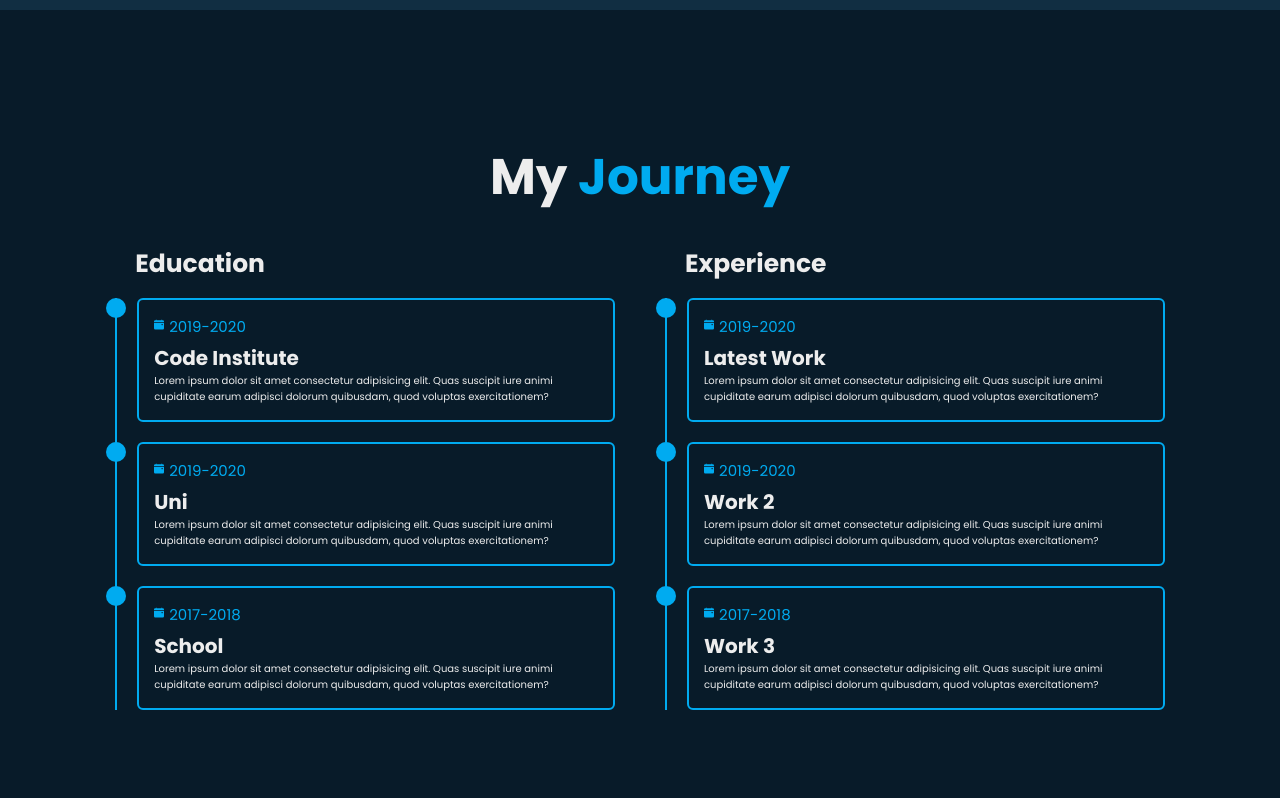
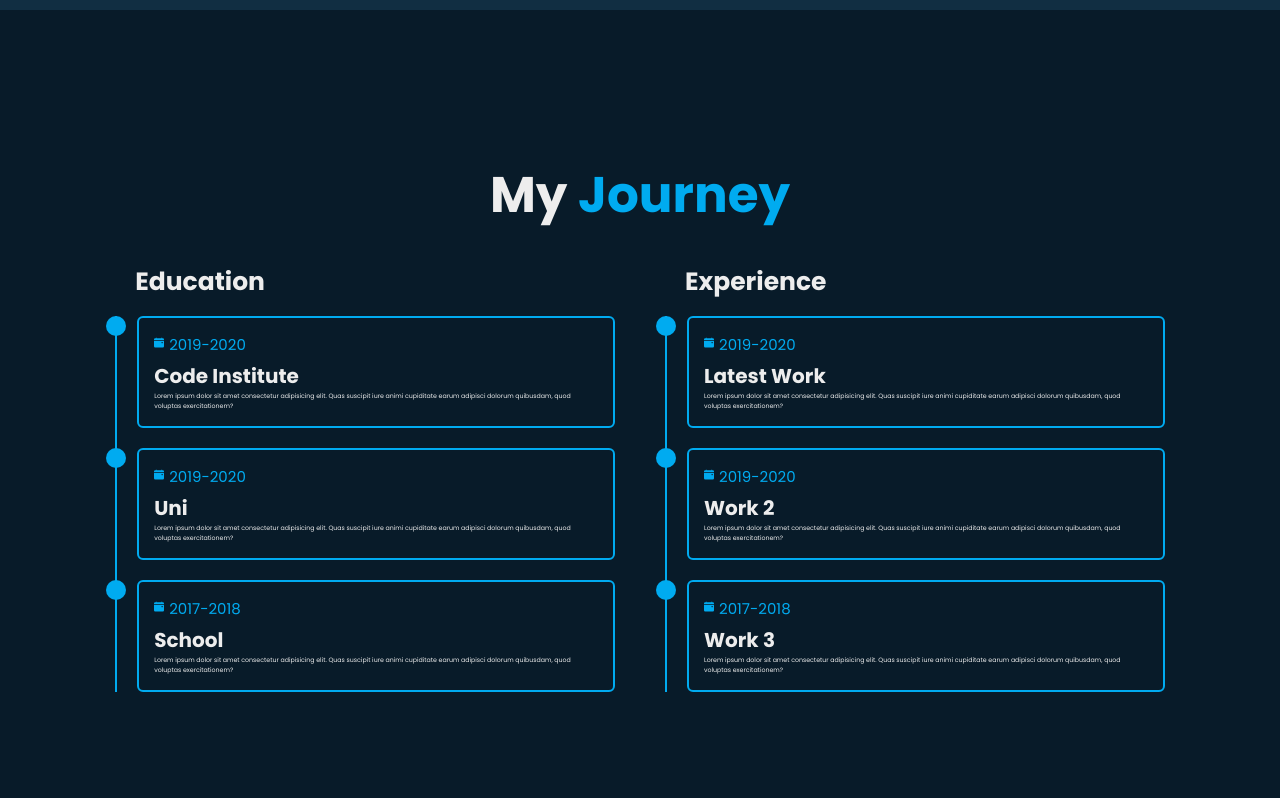
Before and after one commit to Joe-Collins-1986/Portfolio-Main, a React (Vite) app: page / in a window 1280 px wide. Shown: the part 1590-2388 px from the top of the page. Built offline with nearby package versions, Linux system fonts and the light colour scheme.

Commit message:
add ,body to html styling

```diff
--- a/src/App.css
+++ b/src/App.css
@@ -18,8 +18,8 @@
   --main-color: #00abf0;
 }
 
-html {
-  position: relative;
+html,
+body {
   font-size: 62.5%;
   overflow-x: hidden;
 }
```
